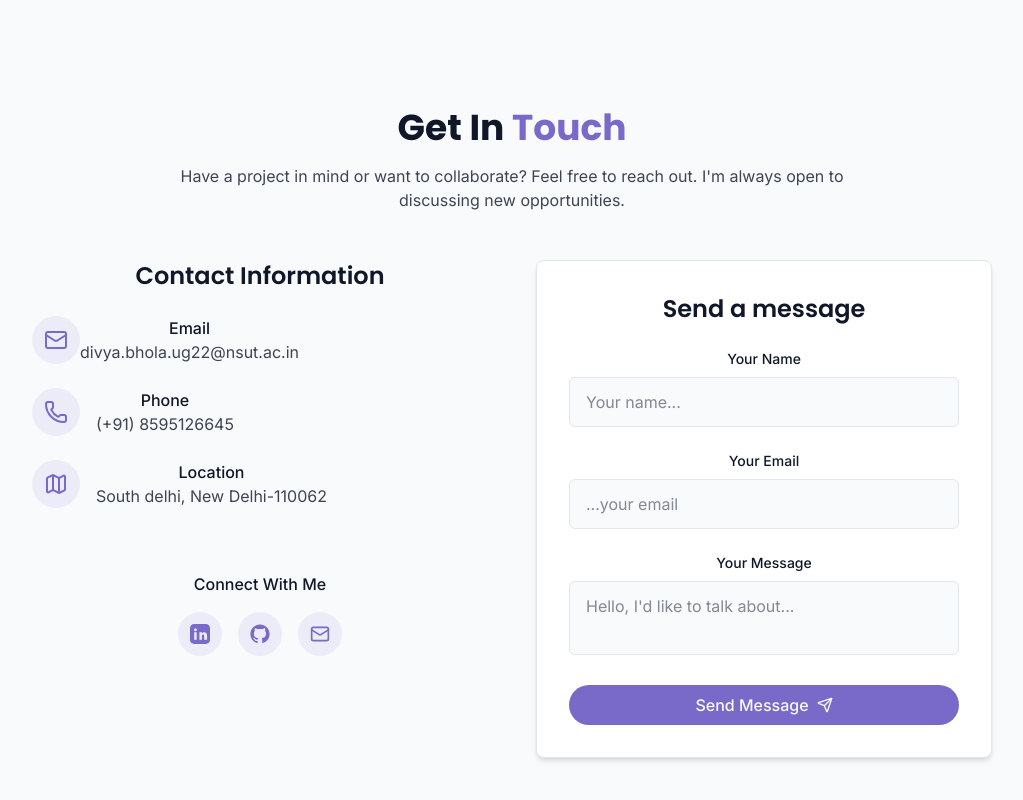
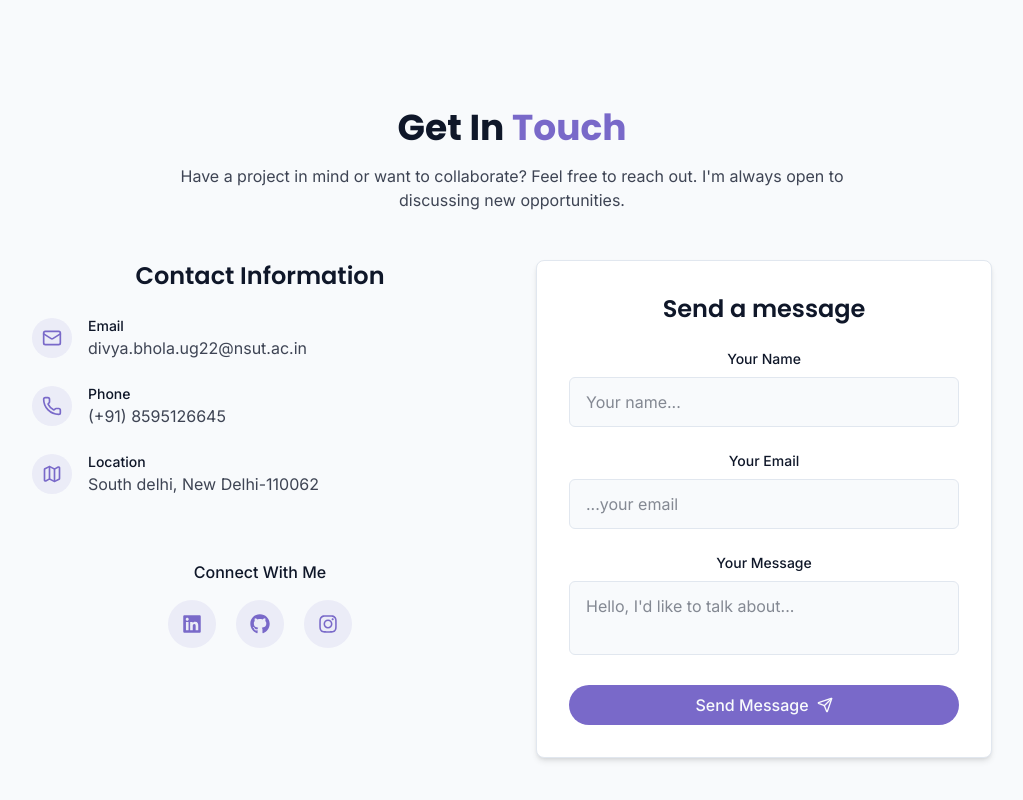
Before and after one commit to bholadivya/divya-portfolio, a React (Vite) app: page / in a window 1280 px wide. Shown: the part 4175-4975 px from the top of the page, without its empty margins (128-1151 px from the left). Built offline with nearby package versions, Linux system fonts and the light colour scheme.

Commit message:
Integrate EmailJS for contact form, add loading state and toast feedback, update social icons using react-icons

```diff
--- a/package.json
+++ b/package.json
@@ -18,6 +18,7 @@
     "lucide-react": "^1.8.0",
     "react": "^19.2.4",
     "react-dom": "^19.2.4",
+    "react-icons": "^5.6.0",
     "react-router-dom": "^7.14.1",
     "tailwind-merge": "^3.5.0",
     "tailwindcss": "^4.2.2"
--- a/src/components/ContactSection.jsx
+++ b/src/components/ContactSection.jsx
@@ -16,6 +16,7 @@ import { cn } from "@/lib/utils";
 import { useToast } from "../hooks/use-toast";
 import { useState } from "react";
 import emailjs from "@emailjs/browser";
+import { FaLinkedin, FaGithub, FaInstagram, FaTwitter } from "react-icons/fa";
 
 export const ContactSection = () => {
   // useToast → used to trigger notifications // Toast hook for success/error notifications
@@ -86,14 +87,13 @@ export const ContactSection = () => {
           <div className="space-y-8">
             <h3 className="text-2xl font-semibold mb-6">Contact Information</h3>
             <div className="space-y-6">
-
               {/* Email */}
-              <div className="flex items-start ">
-                <div className="p-3 rounded-full bg-primary/10">
-                  <Mail className="h-6 w-6 text-primary" />
+              <div className="flex items-center gap-4 ">
+                <div className="w-10 h-10 flex items-center justify-center rounded-full bg-primary/10">
+                  <Mail className="h-5 w-5 text-primary" />
                 </div>
-                <div>
-                  <h4 className="font-medium"> Email </h4>
+                <div className="text-left">
+                  <h4 className="text-sm font-medium"> Email </h4>
                   <a
                     href="mailto:divya.bhola.ug22@nsut.ac.in"
                     className="text-foreground/80 hover:text-primary transition-colors"
@@ -104,12 +104,12 @@ export const ContactSection = () => {
               </div>
 
               {/* Phone */}
-              <div className="flex items-start space-x-4">
-                <div className="p-3 rounded-full bg-primary/10">
-                  <Phone className="h-6 w-6 text-primary" />
+              <div className="flex items-center gap-4">
+                <div className="w-10 h-10 flex items-center justify-center rounded-full bg-primary/10">
+                  <Phone className="h-5 w-5 text-primary" />
                 </div>
-                <div>
-                  <h4 className="font-medium"> Phone </h4>
+                <div className="text-left">
+                  <h4 className="text-sm font-medium"> Phone </h4>
                   <a
                     href="tel:+918595126645"
                     className="text-foreground/80 hover:text-primary transition-colors"
@@ -120,12 +120,12 @@ export const ContactSection = () => {
               </div>
 
               {/* Location */}
-              <div className="flex items-start space-x-4">
-                <div className="p-3 rounded-full bg-primary/10">
-                  <Map className="h-6 w-6 text-primary" />
+              <div className="flex items-center gap-4">
+                <div className="w-10 h-10 flex items-center justify-center rounded-full bg-primary/10">
+                  <Map className="h-5 w-5 text-primary" />
                 </div>
-                <div>
-                  <h4 className="font-medium"> Location </h4>
+                <div className="text-left">
+                  <h4 className="text-sm font-medium"> Location </h4>
                   <a className="text-foreground/80 hover:text-primary transition-colors">
                     South delhi, New Delhi-110062
                   </a>
@@ -136,31 +136,15 @@ export const ContactSection = () => {
             {/* Social links (optional) */}
             <div className="pt-8">
               <h4 className="font-medium mb-4 text-center">Connect With Me</h4>
-
-              <div className="flex justify-center gap-4">
+              <div className="flex justify-center items-center gap-5">
                 {/* LinkedIn */}
                 <a
                   href="https://www.linkedin.com/in/bholadivya26/"
                   target="_blank"
                   rel="noopener noreferrer"
-                  className="p-3 rounded-full bg-primary/10 hover:bg-primary/20 hover:scale-110 transition-all"
+                  className="w-12 h-12 flex items-center justify-center rounded-full bg-primary/10 hover:bg-primary/20 hover:scale-110 transition"
                 >
-                  <svg
-                    xmlns="http://www.w3.org/2000/svg"
-                    viewBox="0 0 24 24"
-                    className="h-5 w-5 fill-current text-primary"
-                  >
-                    <path
-                      d="M19 0h-14c-2.8 0-5 2.2-5 5v14c0 2.8 2.2 5 5 5h14c2.8 0
-        5-2.2 5-5v-14c0-2.8-2.2-5-5-5zm-11 19h-3v-9h3v9zm-1.5-10.3c-1
-        0-1.8-.8-1.8-1.7s.8-1.7 1.8-1.7 1.8.8
-        1.8 1.7-.8 1.7-1.8 1.7zm13.5
-        10.3h-3v-4.5c0-1.1-.4-1.8-1.3-1.8-.7
-        0-1.1.5-1.3 1-.1.2-.1.5-.1.8v4.5h-3v-9h3v1.2c.4-.6
-        1.1-1.4 2.7-1.4 2 0 3.5 1.3
-        3.5 4.1v5.1z"
-                    />
-                  </svg>
+                  <FaLinkedin className="text-primary text-xl" />
                 </a>
 
                 {/* GitHub */}
@@ -168,39 +152,17 @@ export const ContactSection = () => {
                   href="https://github.com/bholadivya"
                   target="_blank"
                   rel="noopener noreferrer"
-                  className="p-3 rounded-full bg-primary/10 hover:bg-primary/20 hover:scale-110 transition-all"
+                  className="w-12 h-12 flex items-center justify-center rounded-full bg-primary/10 hover:bg-primary/20 hover:scale-110 transition"
                 >
-                  <svg
-                    xmlns="http://www.w3.org/2000/svg"
-                    viewBox="0 0 24 24"
-                    className="h-5 w-5 fill-current text-primary"
-                  >
-                    <path
-                      d="M12 .5C5.65.5.5 5.65.5 12c0 5.08 3.29
-        9.38 7.86 10.91.57.1.78-.25.78-.55
-        0-.27-.01-1.16-.02-2.1-3.2.7-3.87-1.54-3.87-1.54-.52-1.32-1.27-1.67-1.27-1.67-1.04-.71.08-.7.08-.7
-        1.15.08 1.76 1.18 1.76 1.18 1.02 1.75 2.67 1.25
-        3.32.96.1-.74.4-1.25.72-1.53-2.55-.29-5.23-1.27-5.23-5.66
-        0-1.25.45-2.27 1.18-3.07-.12-.29-.51-1.45.11-3.02
-        0 0 .96-.31 3.15 1.17.91-.25 1.88-.38
-        2.85-.38.97 0 1.94.13 2.85.38
-        2.19-1.48 3.15-1.17 3.15-1.17.62
-        1.57.23 2.73.11 3.02.73.8 1.18 1.82
-        1.18 3.07 0 4.4-2.69 5.36-5.25 5.65.41.36.77
-        1.08.77 2.18 0 1.58-.01 2.86-.01 3.25
-        0 .3.21.66.79.55C20.21 21.38 23.5 17.08
-        23.5 12 23.5 5.65 18.35.5 12 .5z"
-                    />
-                  </svg>
+                  <FaGithub className="text-primary text-xl" />
                 </a>
 
-                {/* Email */}
+                {/* Instagram (optional) */}
                 <a
-                  href="mailto:divya.bhola.ug22@nsut.ac.in"
-                  target="_blank"
-                  className="p-3 rounded-full bg-primary/10 hover:bg-primary/20 hover:scale-110 transition-all"
+                  href="#"
+                  className="w-12 h-12 flex items-center justify-center rounded-full bg-primary/10 hover:bg-primary/20 hover:scale-110 transition"
                 >
-                  <Mail className="h-5 w-5 text-primary" />
+                  <FaInstagram className="text-primary text-xl" />
                 </a>
               </div>
             </div>
@@ -215,7 +177,6 @@ export const ContactSection = () => {
           >
             <h3 className="text-2xl font-semibold mb-6">Send a message</h3>
             <form onSubmit={sendEmail} className="space-y-6">
-
               {/* Name Input */}
               <div>
                 <label
--- a/src/components/ProjectSection.jsx
+++ b/src/components/ProjectSection.jsx
@@ -1,4 +1,5 @@
 import { ExternalLink, ArrowRight } from "lucide-react";
+import { FaGithub } from "react-icons/fa";
 
 const Projects = [
   {
@@ -83,19 +84,14 @@ export const ProjectSection = () => {
                     >
                       <ExternalLink size={20} />
                     </a>
+                    {/* GitHub */}
                     <a
-                      href={project.githubUrl}
+                      href="https://github.com/bholadivya"
                       target="_blank"
-                      className="text-foreground/80 hover:text-primary transition-colors duration-300"
+                      rel="noopener noreferrer"
+                      className=" text-foreground/80 hover:text-primary transition-colors duration-300"
                     >
-                      <svg
-                        xmlns="http://www.w3.org/2000/svg"
-                        viewBox="0 0 24 24"
-                        fill="currentColor"
-                        className="h-5 w-5"
-                      >
-                        <path d="M12 0C5.37 0 0 5.37 0 12c0 5.3 3.438 9.8 8.205 11.385.6.113.82-.258.82-.577 0-.285-.01-1.04-.015-2.04-3.338.724-4.042-1.61-4.042-1.61-.546-1.385-1.332-1.753-1.332-1.753-1.089-.744.083-.729.083-.729 1.205.084 1.84 1.236 1.84 1.236 1.07 1.835 2.807 1.305 3.492.998.108-.776.418-1.305.76-1.605-2.665-.305-5.466-1.332-5.466-5.93 0-1.31.465-2.38 1.235-3.22-.124-.304-.535-1.527.117-3.176 0 0 1.008-.322 3.3 1.23a11.49 11.49 0 013.003-.403c1.02.005 2.045.138 3.003.403 2.29-1.552 3.296-1.23 3.296-1.23.653 1.649.242 2.872.118 3.176.77.84 1.233 1.91 1.233 3.22 0 4.61-2.804 5.624-5.475 5.921.43.372.814 1.102.814 2.222 0 1.606-.015 2.902-.015 3.293 0 .322.216.694.825.576C20.565 21.796 24 17.297 24 12c0-6.63-5.37-12-12-12z" />
-                      </svg>
+                      <FaGithub size={20} />
                     </a>
                   </div>
                 </div>
```
Also changed, not shown: 2 other files (tests, documents, lock files or other folders).
